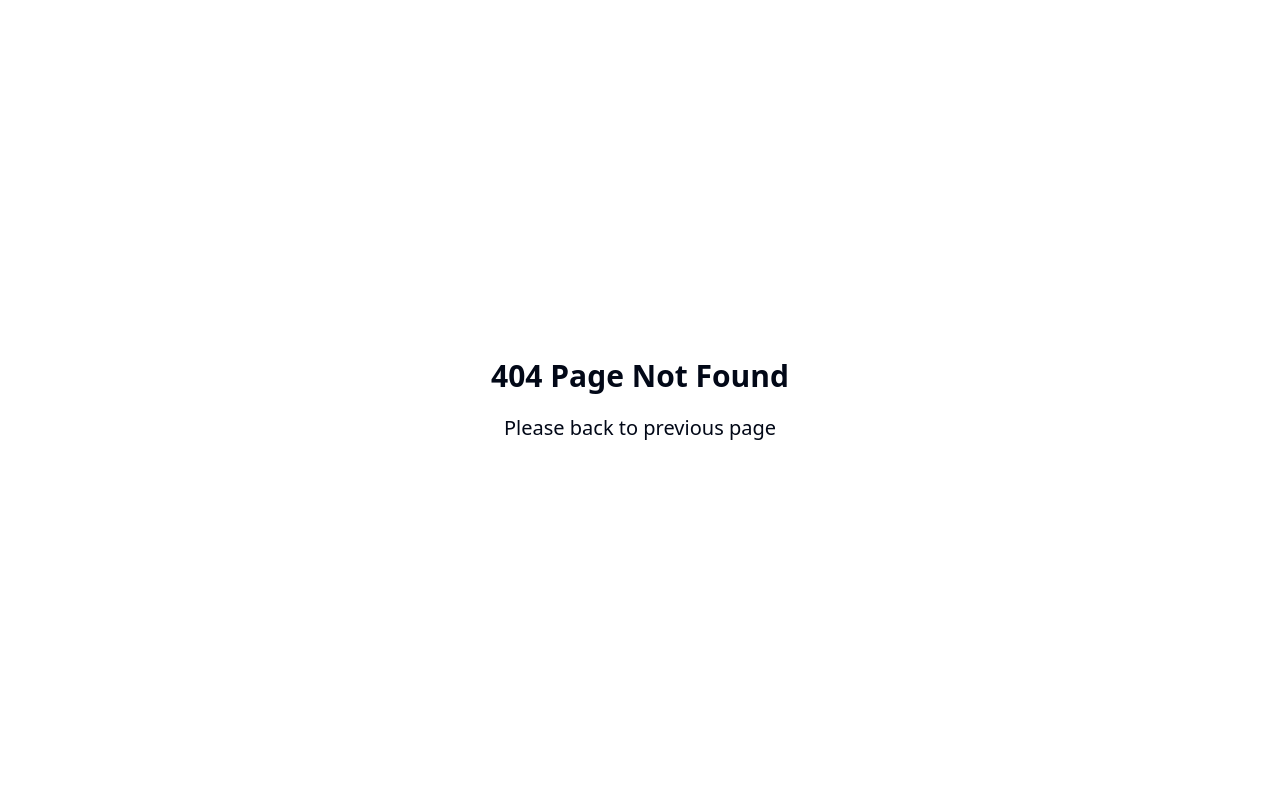
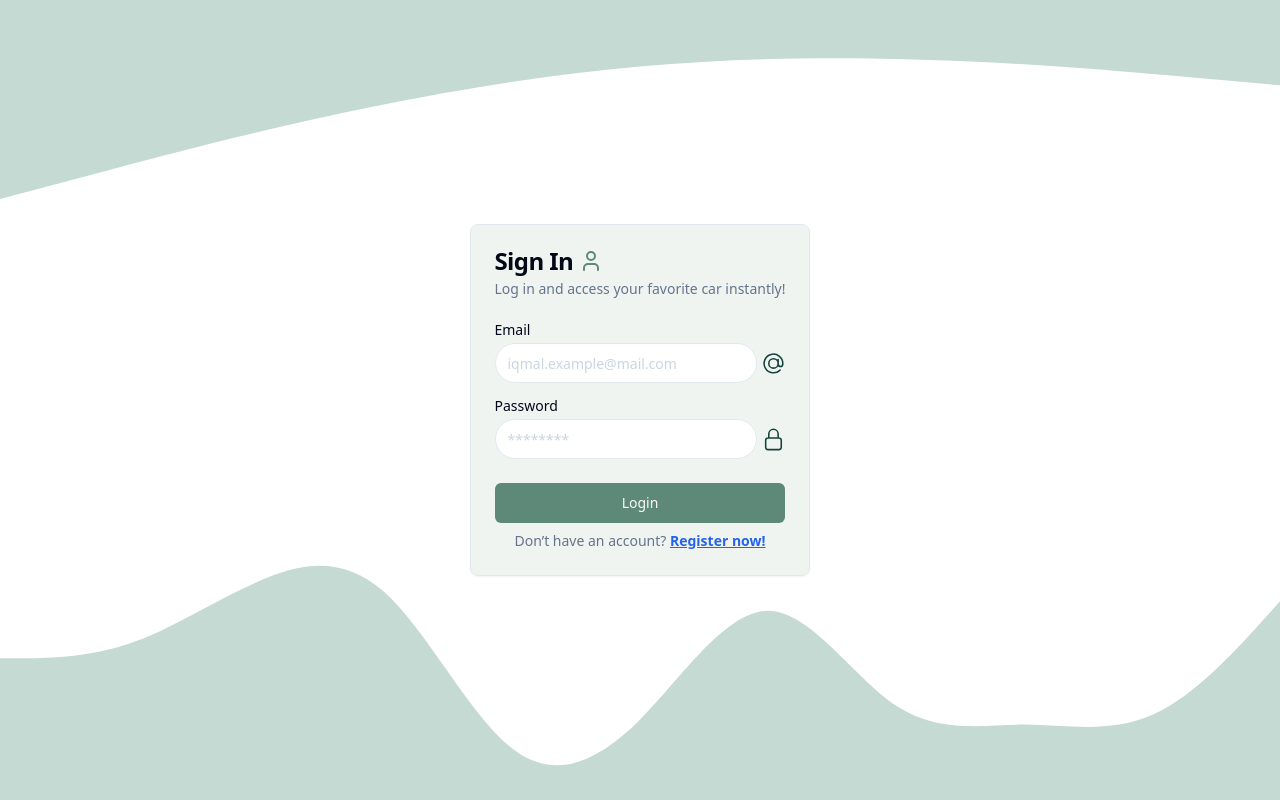
Before and after one commit to fthliqml/CarDealer-React-Team1, a React (Vite) app: page / in a window 1280 px wide. Before the commit this address had no page. Built offline with nearby package versions, Linux system fonts and the light colour scheme.

Commit message:
feat: add login page

```diff
--- a/src/App.jsx
+++ b/src/App.jsx
@@ -2,8 +2,13 @@
 import NotFound from "@/pages/NotFound";
 import Register from "@/pages/Register";
 import CarProduct from "./pages/CarProduct";
+import Login from "./pages/Login";
 
 const router = createBrowserRouter([
+  {
+    path: "/",
+    element: <Login />,
+  },
   {
     path: "*",
     element: <NotFound />,
--- /dev/null
+++ b/src/pages/Login.jsx
@@ -0,0 +1,242 @@
+import {
+  AtSymbolIcon,
+  UserIcon,
+  LockClosedIcon,
+} from "@heroicons/react/24/outline";
+import { useReducer, useRef } from "react";
+
+import InputField from "@/components/Register/InputField";
+import Form from "@/components/Register/Form";
+import MyAlert from "@/components/ui/myAlert";
+import Container from "@/components/ui/container";
+import { Button } from "@/components/ui/button";
+
+import { isValidEmail, isValidStrLength } from "@/utils/formInputChecker";
+import capitalizeFirstLetter from "@/utils/capitalizeFirstLetter";
+import { initialState, reducer } from "@/reducers/registerReducer";
+
+import apiInstance from "@/api/apiInstance";
+import { Link, useNavigate } from "react-router-dom";
+import {
+  CardContent,
+  CardDescription,
+  CardFooter,
+  CardHeader,
+  CardTitle,
+} from "@/components/ui/card";
+import { User } from "lucide-react";
+import { Label } from "@/components/ui/label";
+
+const Login = () => {
+  const [state, dispatch] = useReducer(reducer, initialState);
+  const alertRef = useRef(null);
+  const navigate = useNavigate();
+
+  function handleSubmit(e) {
+    e.preventDefault();
+
+    dispatch({ type: "SUBMIT_START" });
+
+    const requiredFields = ["email", "password"];
+    let isError;
+
+    requiredFields.forEach((field) => {
+      if (!state.form[field]) {
+        dispatch({
+          type: "SET_ERROR",
+          field,
+          message: `${capitalizeFirstLetter(field)} is required`,
+        });
+        isError = true;
+      }
+    });
+
+    // if there is empty field
+    if (isError) return dispatch({ type: "SUBMIT_FINISH" });
+
+    const loginUser = {
+      email: state.form["email"],
+      password: state.form["password"],
+    };
+
+    setTimeout(async () => {
+      try {
+        await apiInstance.post("/auth/login", loginUser);
+
+        // success
+        dispatch({ type: "SUBMIT_SUCCESS" });
+        showAlert();
+
+        setTimeout(() => {
+          navigate("/car");
+        }, 3000);
+      } catch (error) {
+        const errorMessage = error.response?.data?.message || error.message;
+        if (error.status === 400) {
+          dispatch({
+            type: "SUBMIT_FAILED",
+            message: errorMessage,
+          });
+          // email already registered
+          dispatch({
+            type: "SET_ERROR",
+            field: "email",
+            message: errorMessage,
+          });
+        } else {
+          dispatch({
+            type: "SUBMIT_FAILED",
+            message: errorMessage,
+          });
+        }
+        showAlert();
+        console.log("alert");
+      }
+    }, 1000);
+  }
+
+  function handleChange(e) {
+    const { name, value } = e.target;
+
+    //  update field
+    dispatch({ type: "SET_FIELD", field: name, value });
+
+    // if value is null
+    if (!value)
+      return dispatch({
+        type: "SET_ERROR",
+        field: name,
+        message: `${capitalizeFirstLetter(name)} is required`,
+      });
+
+    // validate email and password
+    switch (name) {
+      case "email":
+        return isValidEmail(value)
+          ? ""
+          : dispatch({
+              type: "SET_ERROR",
+              field: name,
+              message: "Email is not valid",
+            });
+
+      case "password":
+        return isValidStrLength(value, 5, 20)
+          ? ""
+          : dispatch({
+              type: "SET_ERROR",
+              field: name,
+              message:
+                "Password is must be more than 5 characters and less than 20 characters",
+            });
+    }
+  }
+
+  function showAlert() {
+    alertRef.current.classList.remove("hidden", "animate-slide-out");
+    alertRef.current.classList.add("animation-slide-in");
+
+    setTimeout(hideAlert, 2000);
+  }
+
+  function hideAlert() {
+    alertRef.current.classList.remove("animation-slide-in");
+    alertRef.current.classList.add("animate-slide-out");
+
+    setTimeout(() => {
+      alertRef.current.classList.add("hidden");
+    }, 650);
+  }
+
+  return (
+    <Container className={"flex justify-center items-center"}>
+      <Form onSubmit={handleSubmit}>
+        <CardHeader>
+          <CardTitle className={"flex gap-1"}>
+            <span>Sign In</span>
+            <User className="w-7 text-[#5e8979]" />
+          </CardTitle>
+          <CardDescription>
+            Log in and access your favorite car instantly!
+          </CardDescription>
+        </CardHeader>
+        <CardContent>
+          <div className="grid w-full items-center gap-4">
+            <InputField
+              state={state}
+              onChange={handleChange}
+              field="email"
+              placeholder="iqmal.example@mail.com"
+            >
+              <AtSymbolIcon
+                className={`w-7 ${
+                  state.errors.email ? "text-red-500" : "text-[#16423C]"
+                }`}
+              />
+            </InputField>
+            <InputField
+              state={state}
+              onChange={handleChange}
+              field="password"
+              placeholder="********"
+            >
+              <LockClosedIcon
+                className={`w-7 ${
+                  state.errors.password ? "text-red-500" : "text-[#16423C]"
+                }`}
+              />
+            </InputField>
+          </div>
+        </CardContent>
+
+        <CardFooter className="flex-col gap-2">
+          <Button
+            type="submit"
+            className={"w-full bg-[#5e8979] hover:bg-[#16423C]"}
+            disabled={
+              state.errors.email ||
+              state.errors.password ||
+              state.isSubmitting ||
+              state.submitSuccess
+            }
+          >
+            {state.isSubmitting || state.submitSuccess ? (
+              <>
+                <img src="tube-spinner.svg" className="w-7" alt="spinner"></img>
+                {state.submitSuccess ? "Redirecting..." : "Processing..."}
+              </>
+            ) : (
+              "Login"
+            )}
+          </Button>
+          <Label className={"text-sm text-slate-500"}>
+            Don’t have an account?{" "}
+            {
+              <Link
+                to={"/register"}
+                className="text-blue-600 underline font-semibold"
+              >
+                Register now!
+              </Link>
+            }
+          </Label>
+        </CardFooter>
+      </Form>
+      <MyAlert
+        ref={alertRef}
+        className={`absolute top-12 left-1/2 transform -translate-x-1/2 w-1/3 animate-slide-in ${
+          !state.submitError ? "hidden" : undefined
+        }`}
+        variant={state.submitError ? "destructive" : "success"}
+        title={state.submitError ? "Error" : "Success"}
+        description={
+          state.submitError
+            ? state.submitError.error
+            : "Successfully logged in!"
+        }
+      />
+    </Container>
+  );
+};
+
+export default Login;
```
